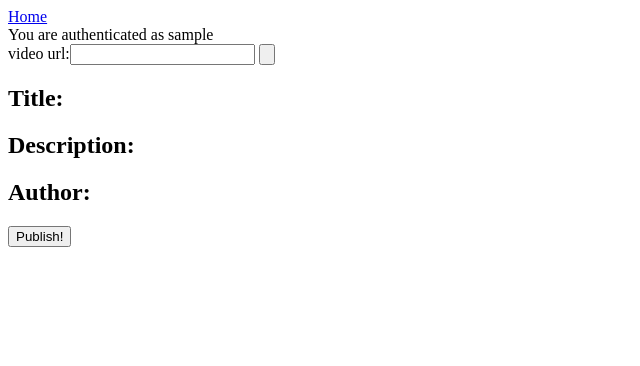
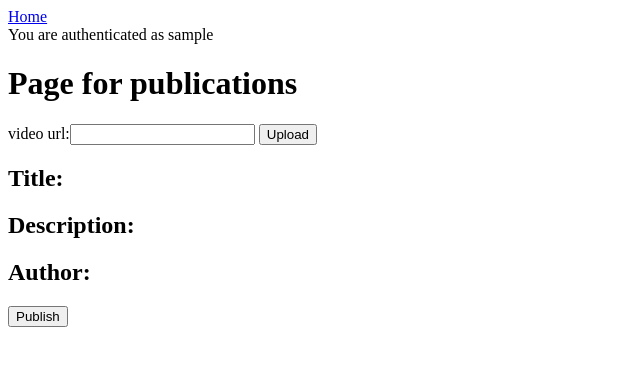
Before and after one commit to Toyto/YouTubeInterface, a Django app: page /publish/ in a window 1280 px wide. Shown: the top 366 px of the page, without its empty margins (0-640 px from the left). Run offline with Django 3.2, Linux system fonts and the light colour scheme; the visitor is signed in with stand-in values (Sample User, id 1); some libraries are stand-ins or nearby versions.

Commit message:
t4: fix templates

```diff
--- a/core/templates/base.html
+++ b/core/templates/base.html
@@ -34,5 +34,5 @@
         <script type="text/javascript" src="{% static 'jquery/dist/jquery.js' %}"></script>
         <script type="text/javascript" src="{% static 'semantic-ui/dist/semantic.js' %}"></script>
       {% endblock %}
-  </body>
+    </body>
 </html>
--- a/core/templates/core/publish.html
+++ b/core/templates/core/publish.html
@@ -9,38 +9,38 @@
 {% endblock %}
 
 {% block content %}
-    <div class="ui three column centered grid">
-        <div class="column">
+<div class="ui centered grid">
+    <h1>Page for publications</h1>
+    <div class="twelve wide column">
+        <div class="ui segment">
+            <div class="ui centered grid">
+                <div class="six wide column">
                     <form id="url_form" class="ui large icon input" method="POST">
                             {% csrf_token %}
                             {{ form }}
-                <input id="btn_go" type="button" placeholder="url">
+                            <button class="ui button" type="button" id="btn_go">Upload</button>
                 </div>
                         <div class="ui divider"></div>
-                    <div class="ui grid" id="results">
-                        <div class="ten wide column">
-                            <div class="column">
+                        <div id="player"></div>
+                        <div class="ui divider"></div>
+                            <div class="ui centered grid" id="results">
+                                    <div class="four wide column">
                                         <h2>Title:</h2>
                                         <div id="title"></div>
                                         <h2>Description:</h2>
                                         <div id='description'></div>
                                     </div>
-                            <div class="column">
+                                    <div class="four wide column">
                                         <h2>Author:</h2>
                                         <div id='author'></div>
                                     </div>
                             </div>
-                        <div class="ten wide column"></div>
+                        <div class="ui three column centered grid">
+                            <button class="large ui button" type="submit" id="publish">Publish</button>
+                        </div>
+                    </form>
             </div>
         </div>
-                <div class="ui divider"></div>
-                <div id="player"></div>
-                <div class="ui divider"></div>
-                <div class="ui three column centered grid">
-                    <button class="ui inverted green button" type="submit" id="publish">Publish!</button>
     </div>
-            </form>
-
-
-
+</div>
 {% endblock %}
```
Lines whose indentation alone changed are shown as unchanged.
